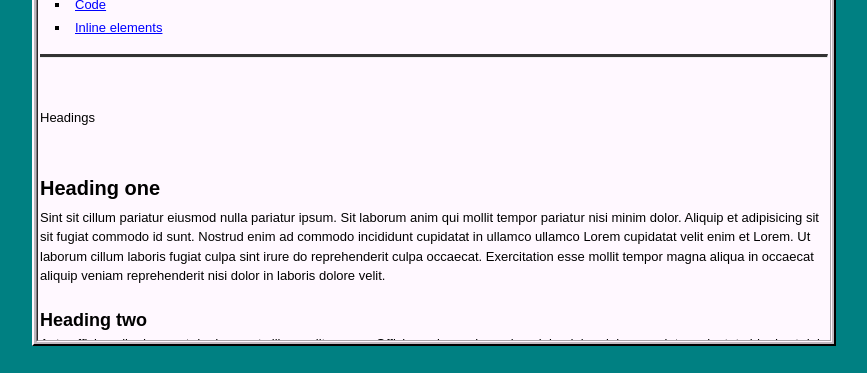
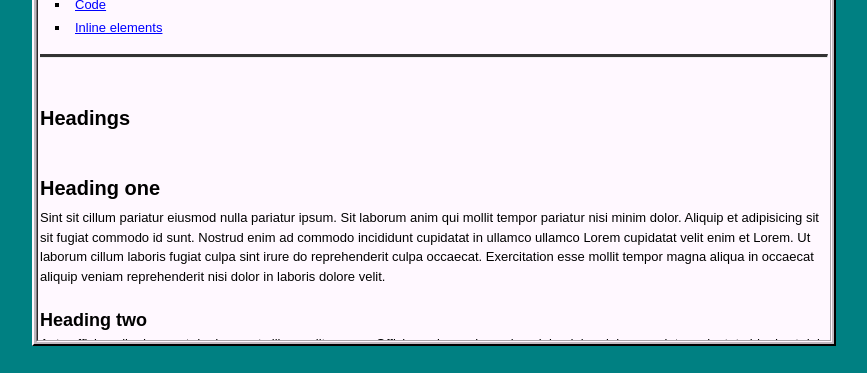
Before and after one commit to potatoman1028/potatoman1028.github.io, a Jekyll site: the page built from _posts/2017-09-16-markdown-test-page.md, in a window 1280 px wide. Shown: the part 567-940 px from the top of the page, without its empty margins (206-1073 px from the left). Built offline with Jekyll 4.4.1, drawn with Linux system fonts in a browser that asks for light colours.

Commit message:
ㅇㄴㅇㄹ

```diff
--- a/_posts/2017-09-16-markdown-test-page.md
+++ b/_posts/2017-09-16-markdown-test-page.md
@@ -26,7 +26,7 @@
 
 
 # <a name="Headings"></a>
-Headings
+# Headings
 
 
 # Heading one
@@ -77,7 +77,7 @@
 
 
 # <a name="Paragraphs"></a>
-Paragraphs
+# Paragraphs
 
 
 Incididunt ex adipisicing ea ullamco consectetur in voluptate proident fugiat tempor deserunt reprehenderit ullamco id dolore laborum. Do laboris laboris minim incididunt qui consectetur exercitation adipisicing dolore et magna consequat magna anim sunt. Officia fugiat Lorem sunt pariatur incididunt Lorem reprehenderit proident irure. Dolore ipsum aliqua mollit ad officia fugiat sit eu aliquip cupidatat ipsum duis laborum laborum fugiat esse. Voluptate anim ex dolore deserunt ea ex eiusmod irure. Occaecat excepteur aliqua exercitation aliquip dolor esse eu eu.
@@ -92,7 +92,7 @@
 
 
 # <a name="Blockquotes"></a>
-Blockquotes
+# Blockquotes
 
 
 Ad nisi laborum aute cupidatat magna deserunt eu id laboris id. Aliquip nulla cupidatat sint ex Lorem mollit laborum dolor amet est ut esse aute. Nostrud ex consequat id incididunt proident ipsum minim duis aliqua ut ex et ad quis. Laborum sint esse cillum anim nulla cillum consectetur aliqua sit. Nisi excepteur cillum labore amet excepteur commodo enim occaecat consequat ipsum proident exercitation duis id in.
@@ -112,10 +112,8 @@
 
 [[Top]](#top)
 
-#
-
-<a name="Lists"></a>
-Lists
+#<a name="Lists"></a>
+# Lists
 
 
 ### Ordered List
@@ -156,7 +154,7 @@
 
 
 # <a name="Horizontal"></a>
-Horizontal
+# Horizontal
 rule
 
 In dolore velit aliquip labore mollit minim tempor veniam eu veniam ad in sint aliquip mollit mollit. Ex occaecat non deserunt elit laborum sunt tempor sint consequat culpa culpa qui sit. Irure ad commodo eu voluptate mollit cillum cupidatat veniam proident amet minim reprehenderit.
@@ -171,7 +169,7 @@
 
 
 # <a name="Table"></a>
-Table
+# Table
 
 
 Duis sunt ut pariatur reprehenderit mollit mollit magna dolore in pariatur nulla commodo sit dolor ad fugiat. Laboris amet ea occaecat duis eu enim exercitation deserunt ea laborum occaecat reprehenderit. Et incididunt dolor commodo consequat mollit nisi proident non pariatur in et incididunt id.
@@ -195,7 +193,7 @@
 
 
 # <a name="Code"></a>
-Code
+# Code
 
 
 ## Inline code
@@ -235,7 +233,7 @@
 
 
 # <a name="Inline"></a>
-Inline elements
+# Inline elements
 
 
 Sint ea anim ipsum ad commodo cupidatat do **exercitation** incididunt et minim ad labore sunt. Minim deserunt labore laboris velit nulla incididunt ipsum nulla. Ullamco ad laborum ea qui et anim in laboris exercitation tempor sit officia laborum reprehenderit culpa velit quis. **Consequat commodo** reprehenderit duis [irure](#!) esse esse exercitation minim enim Lorem dolore duis irure. Nisi Lorem reprehenderit ea amet excepteur dolor excepteur magna labore proident voluptate ipsum. Reprehenderit ex esse deserunt aliqua ea officia mollit Lorem nulla magna enim. Et ad ipsum labore enim ipsum **cupidatat consequat**. Commodo non ea cupidatat magna deserunt dolore ipsum velit nulla elit veniam nulla eiusmod proident officia.
```
